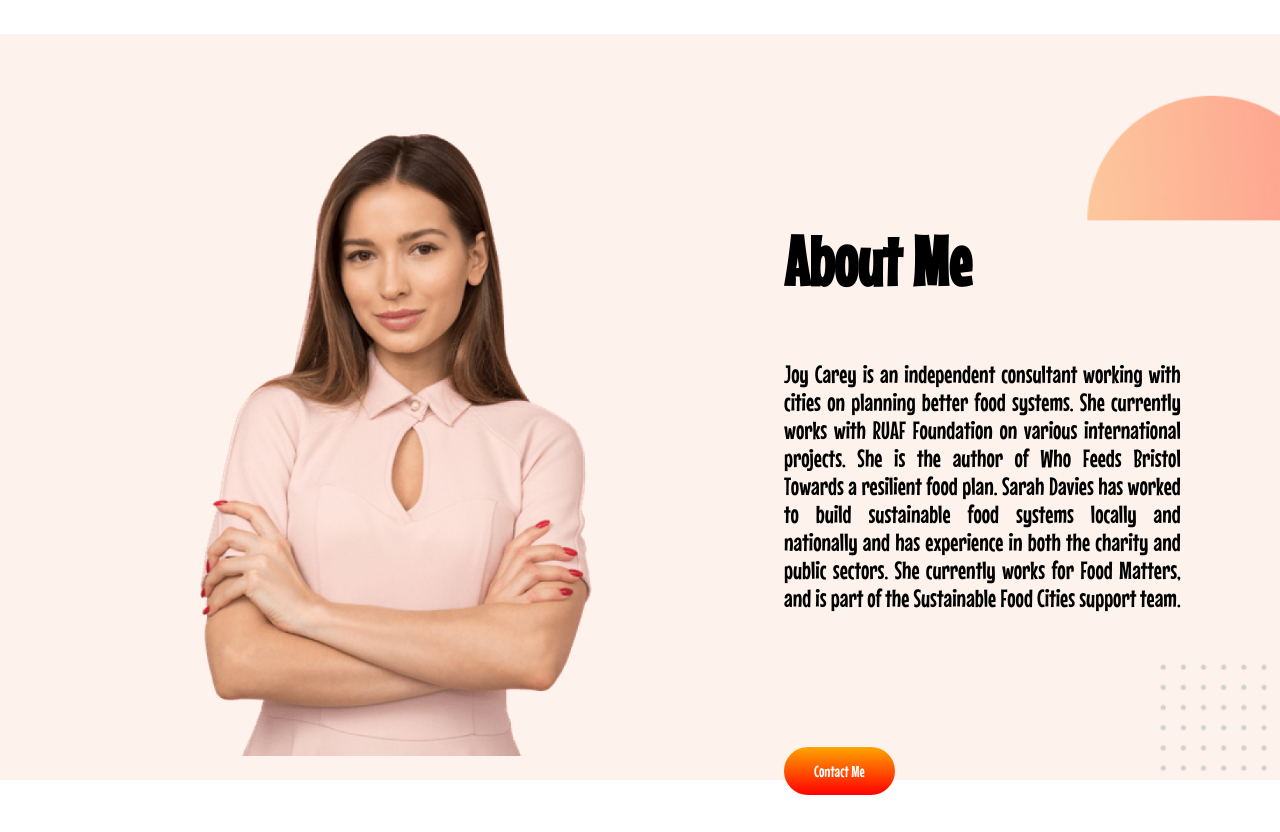
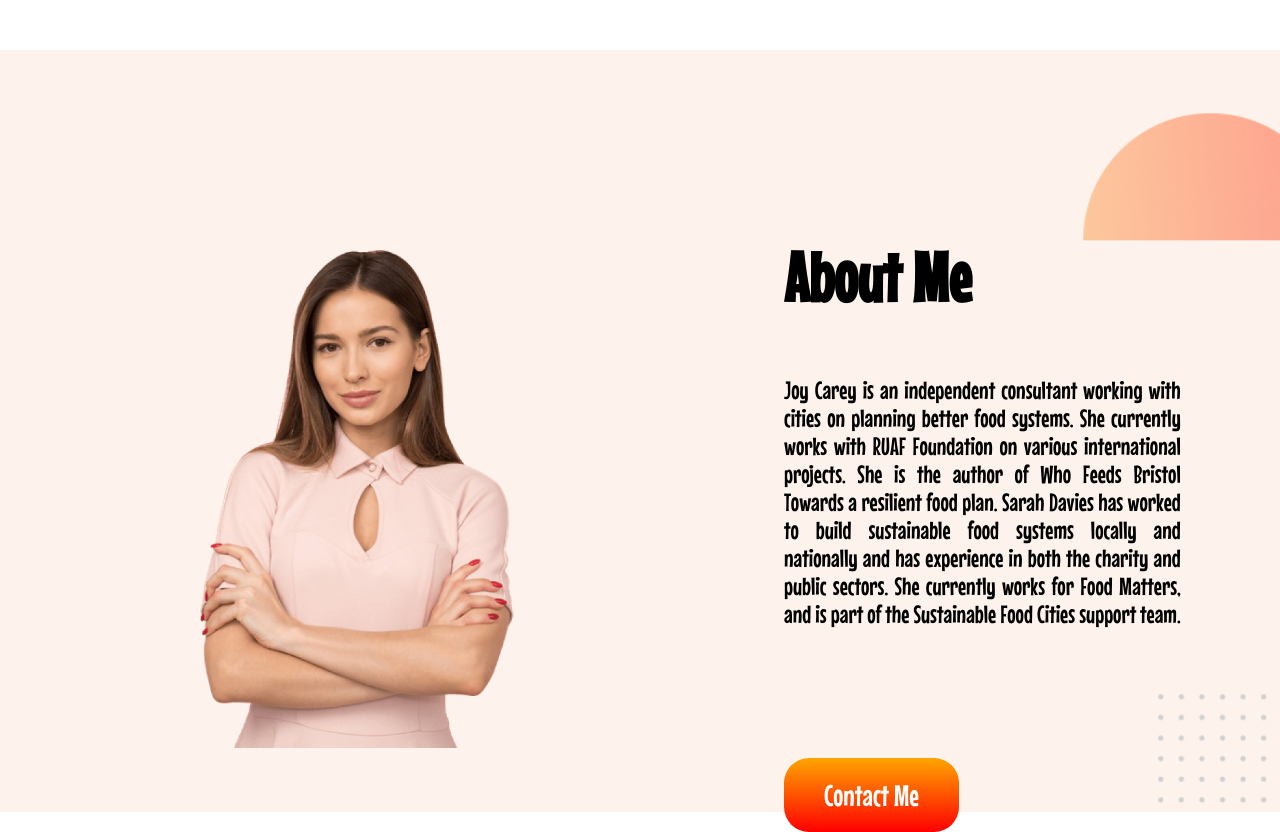
Before and after one commit to Saifulislamshovon/food-court, a plain HTML site: page index.html in a window 1280 px wide. Shown: the part 1000-1832 px from the top of the page. Before the commit the page ends 1795 px from the top, so only its background shows below. Drawn offline with Linux system fonts and the light colour scheme.

Commit message:
maintained

```diff
--- a/style.css
+++ b/style.css
@@ -39,9 +39,10 @@ body {
 a {
     text-decoration: none;
     background-image: linear-gradient(orange, red);
-    padding: 15px 30px;
-    border-radius: 30px;
+    padding: 20px 40px;
+    border-radius: 25px;
     color: white;
+    font-size: 30px;
 
 
 }
@@ -51,18 +52,19 @@ a {
     background-repeat: no-repeat;
     background-size: cover;
     background-position: 100%;
+
 }
 
 .mid-portion img {
-    width: 50%;
+    width: 40%;
     margin-left: 200px;
-    margin-top: 100px;
+    margin-top: 200px;
 
 }
 
 .flex {
     display: flex;
-    width: 100%;
+    width: 50%;
 }
 
 .mid-para {
```
